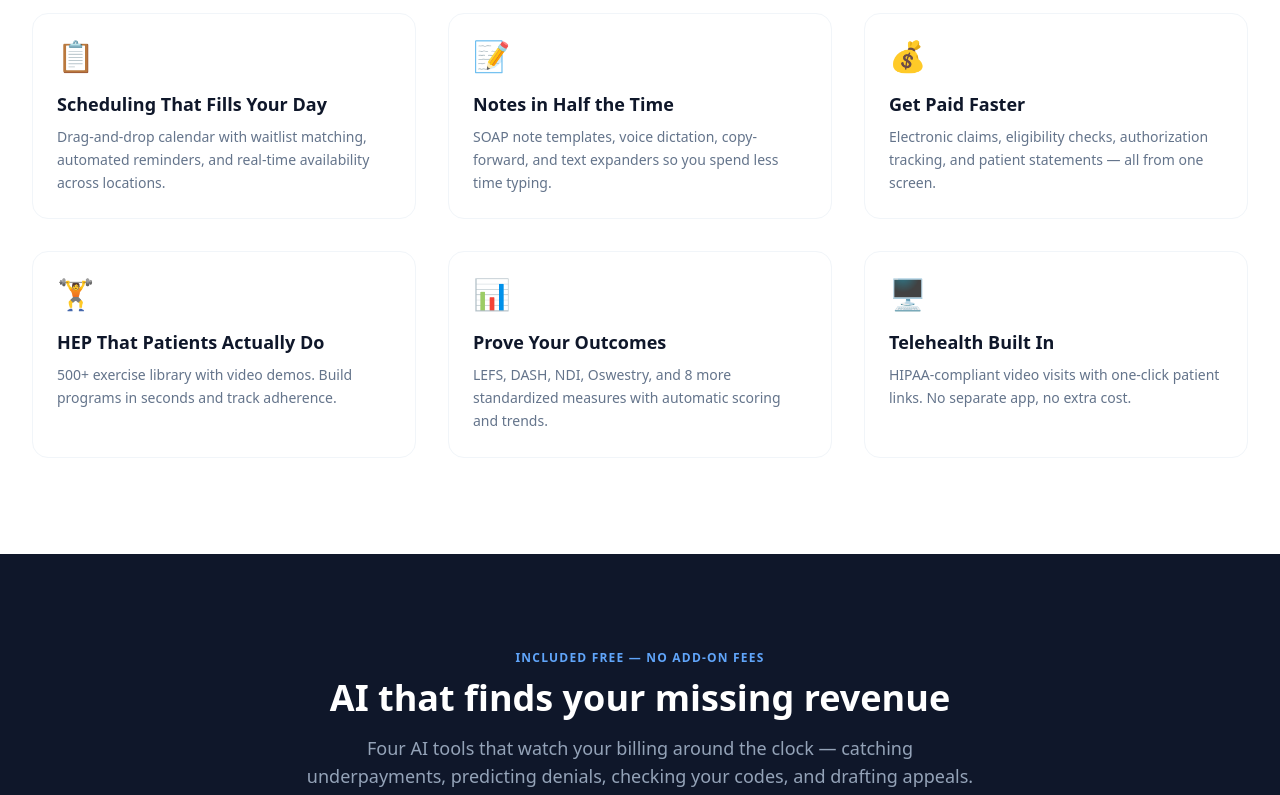
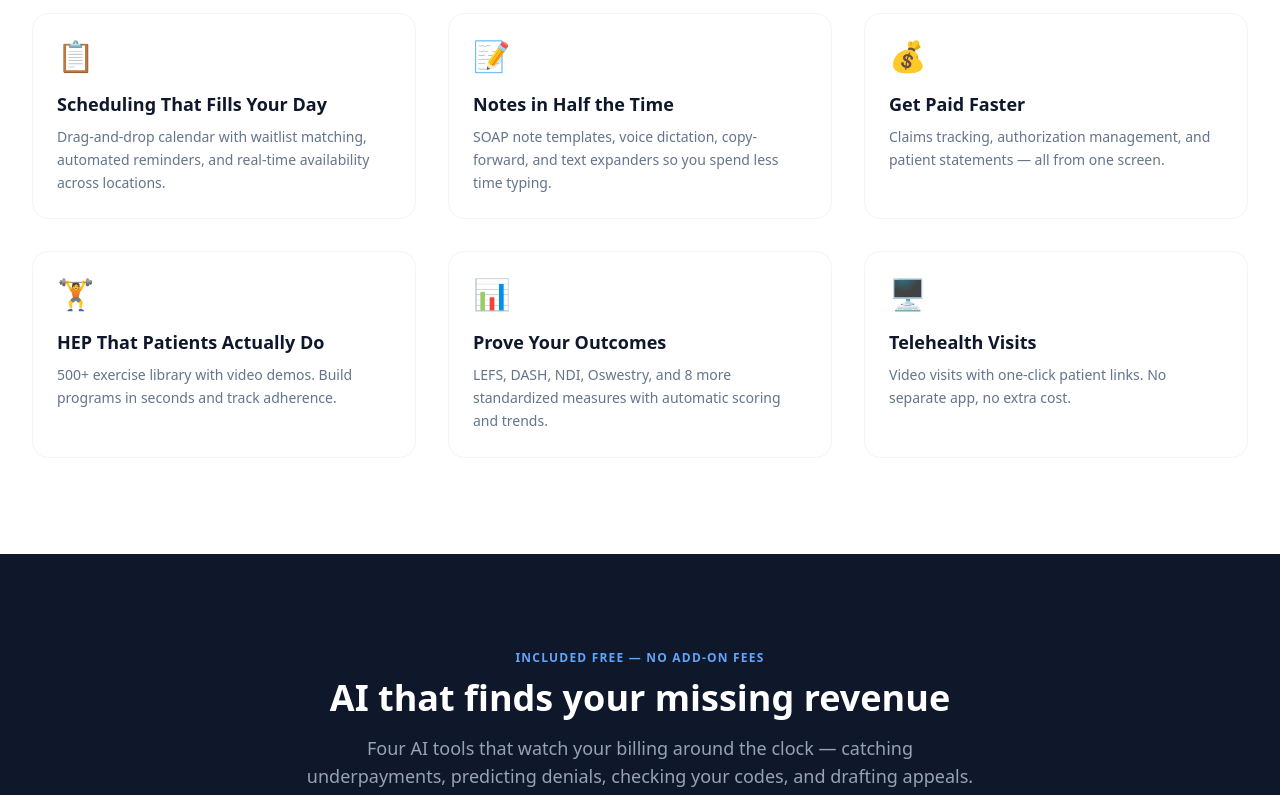
Before and after one commit to justins921/fvpt-emr, a React (Vite) app in the folder client/: page / in a window 1280 px wide. Shown: the part 1600-2395 px from the top of the page. Built offline with nearby package versions, Linux system fonts and the light colour scheme; no server answers.

Commit message:
fix: appeal prompt dedup, honest landing page claims
- Appeal system prompt: output letter exactly once
- Landing page: removed false HIPAA/SOC2/uptime claims,
  fabricated testimonials, fake retention stats, multi-tier
  support references; honest HIPAA FAQ; softened migration claims

```diff
--- a/client/src/pages/LandingPage.tsx
+++ b/client/src/pages/LandingPage.tsx
@@ -18,11 +18,8 @@ const TIERS = [
       'Exercise library (500+)',
       'Patient portal',
       'Authorizations management',
-      'Eligibility verification',
       'Outcome measures & tracking',
-      'Secure messaging & fax',
       'Digital intake forms',
-      'Telehealth built in',
       'Custom reporting',
       'Priority support',
     ],
@@ -44,7 +41,7 @@ const FEATURES = [
   {
     icon: '💰',
     title: 'Get Paid Faster',
-    description: 'Electronic claims, eligibility checks, authorization tracking, and patient statements — all from one screen.',
+    description: 'Claims tracking, authorization management, and patient statements — all from one screen.',
   },
   {
     icon: '🏋️',
@@ -58,46 +55,27 @@ const FEATURES = [
   },
   {
     icon: '🖥️',
-    title: 'Telehealth Built In',
-    description: 'HIPAA-compliant video visits with one-click patient links. No separate app, no extra cost.',
+    title: 'Telehealth Visits',
+    description: 'Video visits with one-click patient links. No separate app, no extra cost.',
   },
 ];
 
-/* ─── Social proof (Marketing Psychology: Social Proof, Authority) ─── */
-const TESTIMONIALS = [
-  {
-    quote: "We cut our documentation time by 40% in the first month. My therapists actually leave on time now.",
-    name: 'Dr. Sarah Chen, DPT',
-    title: 'Owner, Peak Performance PT',
-    metric: '40% faster notes',
-  },
-  {
-    quote: "Switching from Practice Perfect was seamless. EMR OS does everything we needed plus telehealth and HEP — at half the price.",
-    name: 'Mike Rodriguez',
-    title: 'Clinic Director, Atlas Rehab (3 locations)',
-    metric: '50% cost savings',
-  },
-  {
-    quote: "The authorization tracking alone paid for itself. We went from writing off $8K/month in expired auths to zero.",
-    name: 'Jennifer Walsh, PTA',
-    title: 'Billing Manager, Lakeview Physical Therapy',
-    metric: '$96K/year saved',
-  },
-];
+/* ─── Social proof ─── */
+const TESTIMONIALS: { quote: string; name: string; title: string; metric: string }[] = [];
 
 /* ─── FAQ (addresses objections from Page CRO skill) ─── */
 const FAQS = [
   {
     q: 'Is EMR OS HIPAA compliant?',
-    a: 'Yes. EMR OS is fully HIPAA compliant with end-to-end encryption, role-based access controls, complete audit logging, automatic session timeouts, and BAA agreements included at every tier.',
+    a: 'HIPAA compliance is on our pre-launch checklist. Our staging environment is not yet HIPAA compliant and should only be used with demo data — no real patient information. We implement role-based access controls, audit logging, and automatic session timeouts, and will complete a full compliance review before any clinic goes live with real PHI.',
   },
   {
     q: 'Can I migrate from my current EMR?',
-    a: 'Absolutely. We offer free data migration from Practice Perfect, WebPT, Clinicient, TheraOffice, and most other PT EMR systems. Our team handles the entire process — typically completed in under a week.',
+    a: 'We help with data migration from Practice Perfect, WebPT, Clinicient, TheraOffice, and most other PT EMR systems. Reach out and we will scope the migration with you before you commit.',
   },
   {
     q: 'Is there a long-term contract?',
-    a: 'No contracts. EMR OS is month-to-month. You can cancel anytime with 30 days notice — though with a 97% retention rate, most clinics stay for years.',
+    a: 'No contracts. EMR OS is month-to-month. You can cancel anytime with 30 days notice.',
   },
   {
     q: 'Can I try EMR OS before committing?',
@@ -113,7 +91,7 @@ const FAQS = [
   },
   {
     q: 'What about technical support?',
-    a: 'Starter plans include email support with 24-hour response. Professional plans get priority support with 4-hour response. Enterprise plans get a dedicated account manager and phone support.',
+    a: 'Every plan includes email support. Reach out anytime — we respond within one business day.',
   },
 ];
 
@@ -203,7 +181,7 @@ export default function LandingPage() {
             {/* Trust badge */}
             <div className="inline-flex items-center gap-2 bg-green-50 border border-green-200 rounded-full px-3 sm:px-4 py-1 sm:py-1.5 text-xs sm:text-sm text-green-700 mb-5 sm:mb-6">
               <span className="w-2 h-2 bg-green-500 rounded-full animate-pulse" />
-              HIPAA Compliant &middot; SOC 2 &middot; 99.9% Uptime
+              Built for PT clinics &middot; Scheduling, documentation, billing
             </div>
 
             <h1 className="text-3xl sm:text-4xl md:text-5xl lg:text-6xl font-extrabold tracking-tight text-slate-900 leading-[1.1]">
@@ -503,7 +481,7 @@ export default function LandingPage() {
             ))}
           </div>
           <p className="text-center text-xs sm:text-sm text-slate-400 mt-6 sm:mt-8">
-            All plans include HIPAA compliance, free onboarding, and data migration. Volume discounts for 5+ providers.
+            All plans include free onboarding. Volume discounts for 5+ providers.
           </p>
         </div>
       </section>
```
Also changed, not shown: 1 other file (tests, documents, lock files or other folders).
